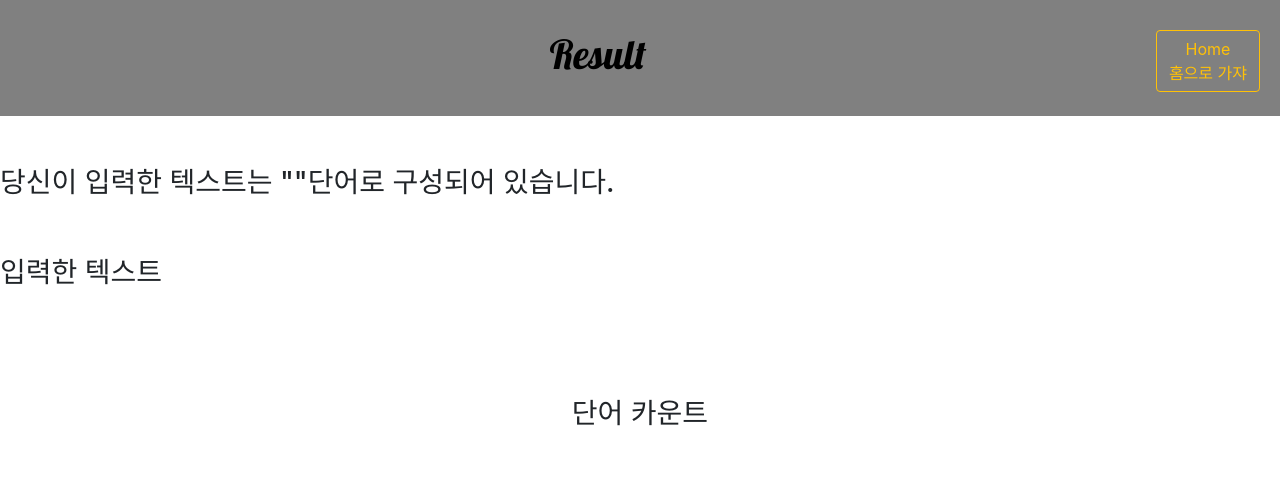
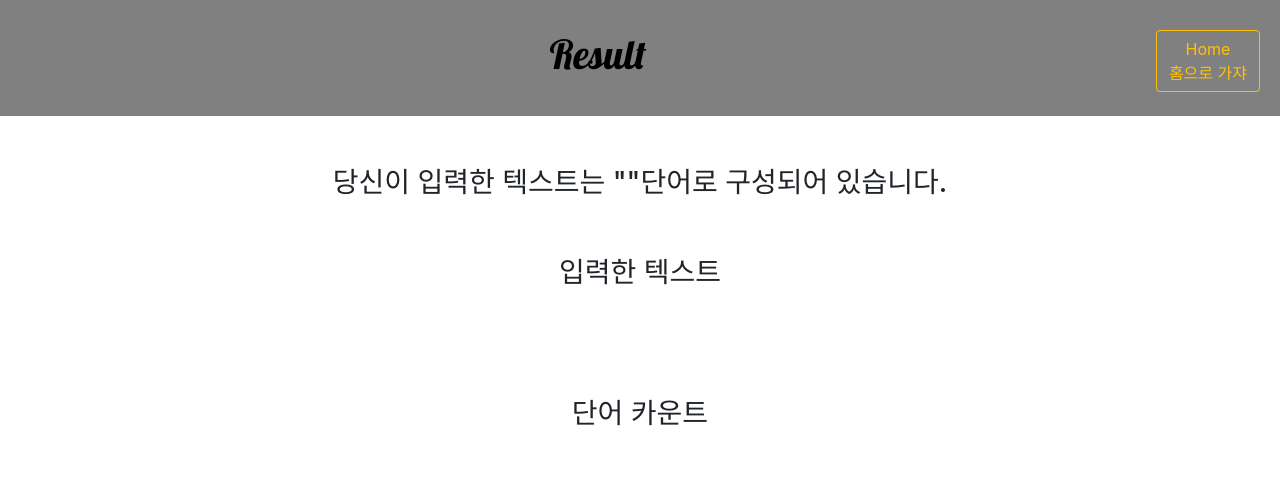
Before and after one commit to juthor/firstproject, a Django app: template mywordcount/templates/result.html in a window 1280 px wide. Shown: the top 484 px of the page. Run offline with Django 3.2, Linux system fonts and the light colour scheme; the template is opened without the code that fills it, so the values that code supplies are empty; some libraries are stand-ins or nearby versions.

Commit message:
third commit

```diff
--- /dev/null
+++ b/myvenv/Scripts/django-admin.py
@@ -0,0 +1,5 @@
+#!c:\users\hyunju\desktop\myapplication\myproject\myvenv\scripts\python.exe
+from django.core import management
+
+if __name__ == "__main__":
+    management.execute_from_command_line()
--- /dev/null
+++ b/myvenv/pip-selfcheck.json
@@ -0,0 +1 @@
+{"last_check":"2019-04-07T12:35:32Z","pypi_version":"19.0.3"}
--- a/mywordcount/templates/result.html
+++ b/mywordcount/templates/result.html
@@ -20,7 +20,7 @@
                 <a href="/home" class="btn btn-outline-warning">Home <br>홈으로 가쟈</a></button>
             </div>
         </div>
-        <div class="resulttext" style="padding-bottom:100px;">
+        <div class="resulttext" style="padding-bottom:100px; text-align:center;">
             <h3>당신이 입력한 텍스트는 "{{total}}"단어로 구성되어 있습니다.</h3>
             <br><br>
             <h3>입력한 텍스트</h3>
@@ -28,7 +28,7 @@
         </div>
         <div class="resultbox">
             <h3 style="text-align: center">단어 카운트</h3><br>
-            <div class="resultword" style="padding-left:550px;">
+            <div class="resultword" style="padding-left:40.18585888888888833%">
                 {% for word, frequency in dictionary %}
                 <h5 style="padding-bottom:10px; text-align:left;">{{frequency}}개  &nbsp; &nbsp; {{word}}</h5>
                 {%endfor%}
```
Also changed, not shown: 3 other files.
